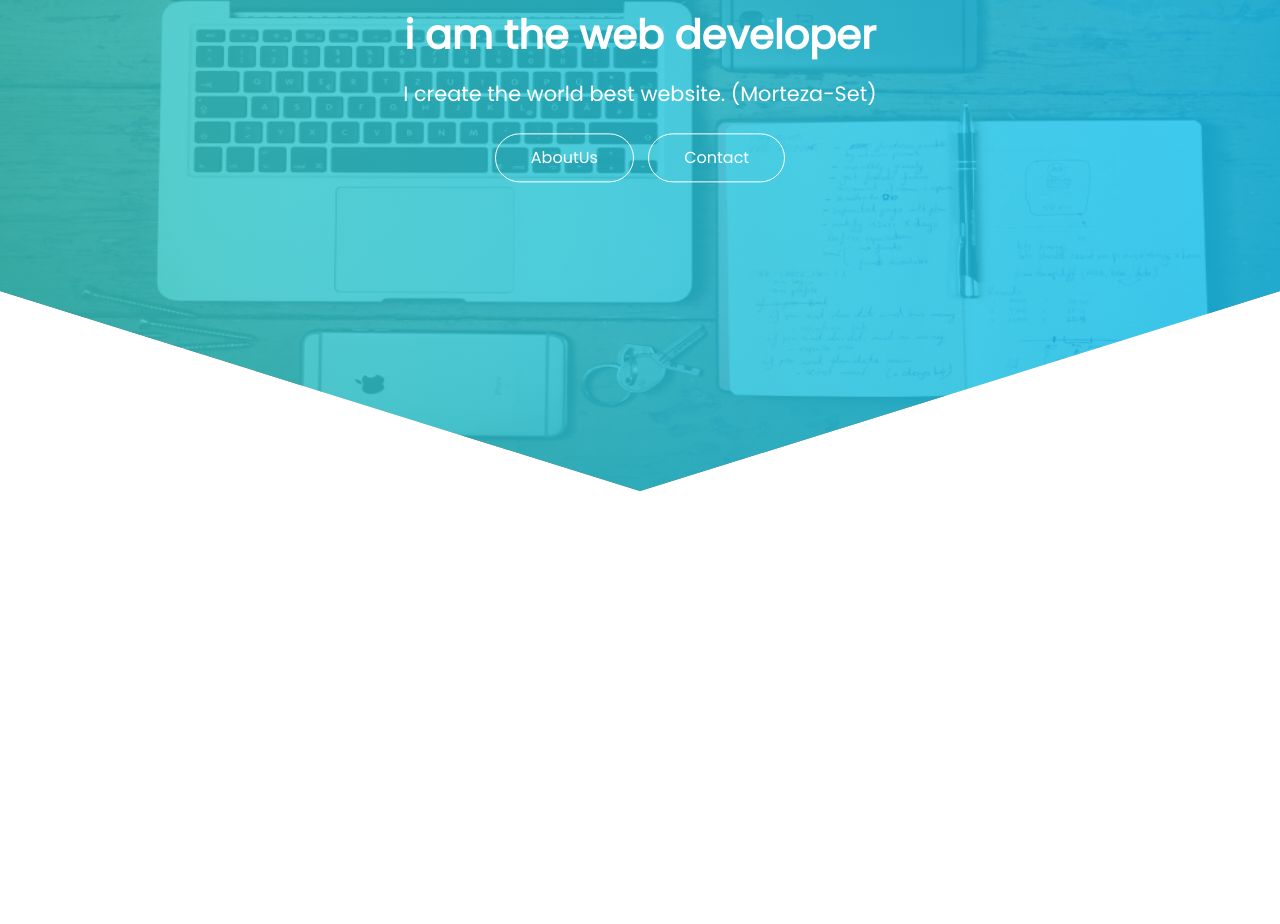
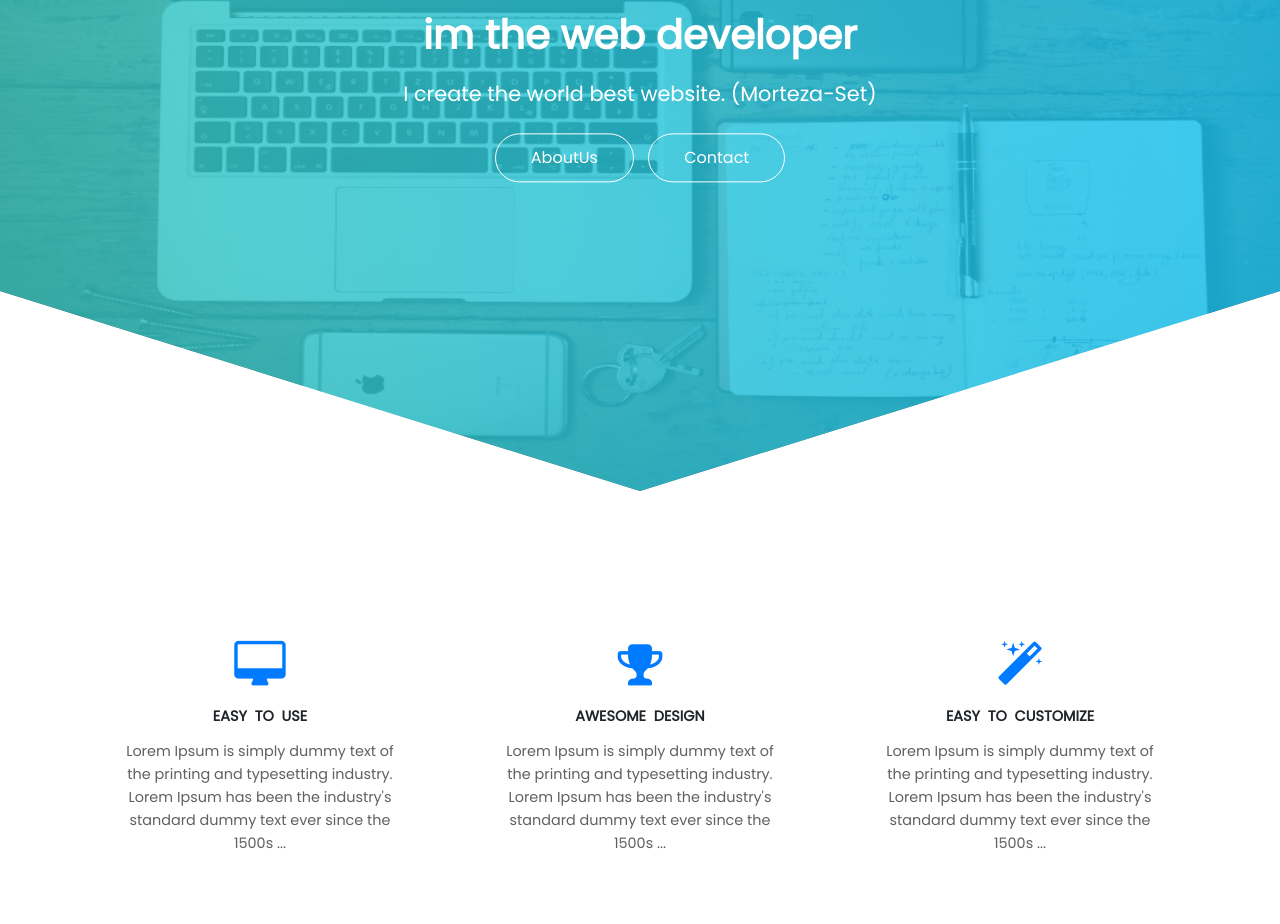
Before and after one commit to morteza-develop/template1, a plain HTML site: page index.html in a window 1280 px wide. Shown: the part 309-1233 px from the top of the page. Before the commit the page ends 800 px from the top, so only its background shows below. Drawn offline with nearby package versions, Linux system fonts and the light colour scheme.

Commit message:
extra header

```diff
--- a/css/style.css
+++ b/css/style.css
@@ -19,6 +19,7 @@ p {
     font-weight: 400;
     color: #606060;
 }
+
 .header {
     width: 100%;
     height: 100vh;
@@ -94,3 +95,31 @@ p {
     padding: 10px 0 20px 0;
     color: white;
 }
+/* ********** three extra header div ********** */
+
+.header-extradiv{
+    width: 100%;
+    height: auto;
+    margin: 100px 0;
+    text-align: center;
+}
+.extra-div{
+    background: #fff;
+    border: medium none;
+    padding: 50px !important;
+    border-radius: 3px;
+    transition: 0.3s;
+}
+.extra-div h2{
+    font-size: 0.9rem;
+    margin: 20px 0 15px 0;
+    font-weight: bold;
+    line-height: 1.1;
+    word-spacing: 4px;
+}
+.extra-div:hover{
+    box-shadow: 0 0 15px 0 rgba(0,0,0,0.2);
+    transform: translateY(-10px);
+    z-index: 10;
+}
+/* ********** three extra header div ********** */
--- a/index.html
+++ b/index.html
@@ -4,9 +4,10 @@
 <head>
     <meta charset="UTF-8">
     <meta name="viewport" content="width=device-width, initial-scale=1.0">
+    <link rel="stylesheet" href="css/style.css">
     <link rel="stylesheet" href="https://stackpath.bootstrapcdn.com/bootstrap/4.5.0/css/bootstrap.min.css"
         integrity="sha384-9aIt2nRpC12Uk9gS9baDl411NQApFmC26EwAOH8WgZl5MYYxFfc+NcPb1dKGj7Sk" crossorigin="anonymous">
-    <link rel="stylesheet" href="css/style.css">
+    <link rel="stylesheet" href="https://cdnjs.cloudflare.com/ajax/libs/font-awesome/4.7.0/css/font-awesome.min.css">
     <link href="https://fonts.googleapis.com/css2?family=Poppins&display=swap" rel="stylesheet">
     <title>template1</title>
 </head>
@@ -42,7 +43,7 @@
         </nav>
         <section class="header-section">
             <div class="center-div">
-                <h1 class="font-weight-bold">i am the web developer</h1>
+                <h1 class="font-weight-bold">im the web developer</h1>
                 <p>I create the world best website. (Morteza-Set)</p>
                 <div class="header-buttons">
                     <a href="#">AboutUs</a>
@@ -54,7 +55,31 @@
 
     <!-- header end -->
 
+    <!-- ********** three extra header div ********** -->
 
+    <section class="header-extradiv">
+        <div class="container">
+            <div class="row">
+                <div class="extra-div col-lg-4 col-md-4 col-12">
+                    <a href="#"><i class="fa-3x fa fa-desktop" aria-hidden="true"></i></a>
+                    <h2>EASY TO USE</h2>
+                    <p>Lorem Ipsum is simply dummy text of the printing and typesetting industry. Lorem Ipsum has been the industry's standard dummy text ever since the 1500s ...</p>
+                </div>
+                <div class="extra-div col-lg-4 col-md-4 col-12">
+                    <a href="#"><i class="fa-3x fa fa-trophy" aria-hidden="true"></i></a>
+                    <h2>AWESOME DESIGN</h2>
+                    <p>Lorem Ipsum is simply dummy text of the printing and typesetting industry. Lorem Ipsum has been the industry's standard dummy text ever since the 1500s ...</p>
+                </div>
+                <div class="extra-div col-lg-4 col-md-4 col-12">
+                    <a href="#"><i class="fa-3x fa fa-magic" aria-hidden="true"></i></a>
+                    <h2>EASY TO CUSTOMIZE</h2>
+                    <p>Lorem Ipsum is simply dummy text of the printing and typesetting industry. Lorem Ipsum has been the industry's standard dummy text ever since the 1500s ...</p>
+                </div>
+            </div>
+        </div>
+    </section>
+
+    <!-- ********** three extra header div ********** -->
 
 
 
```
